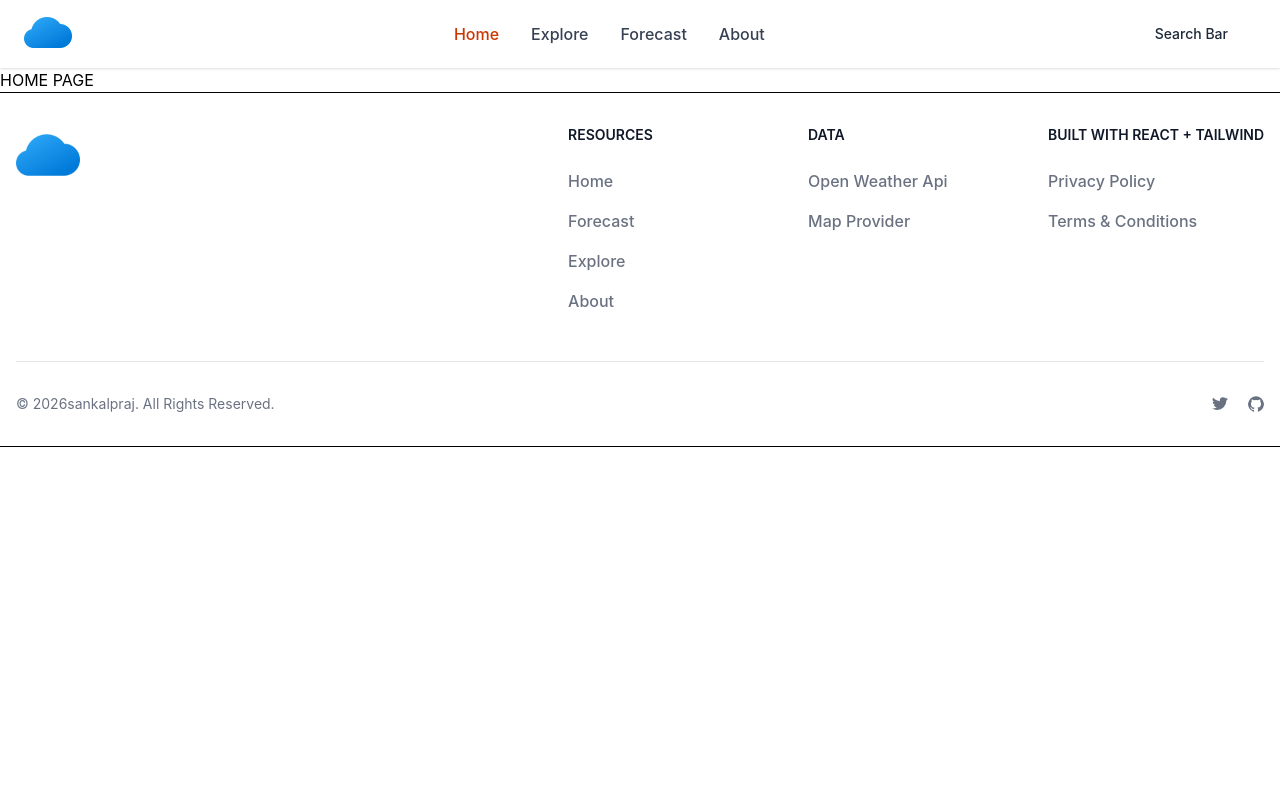
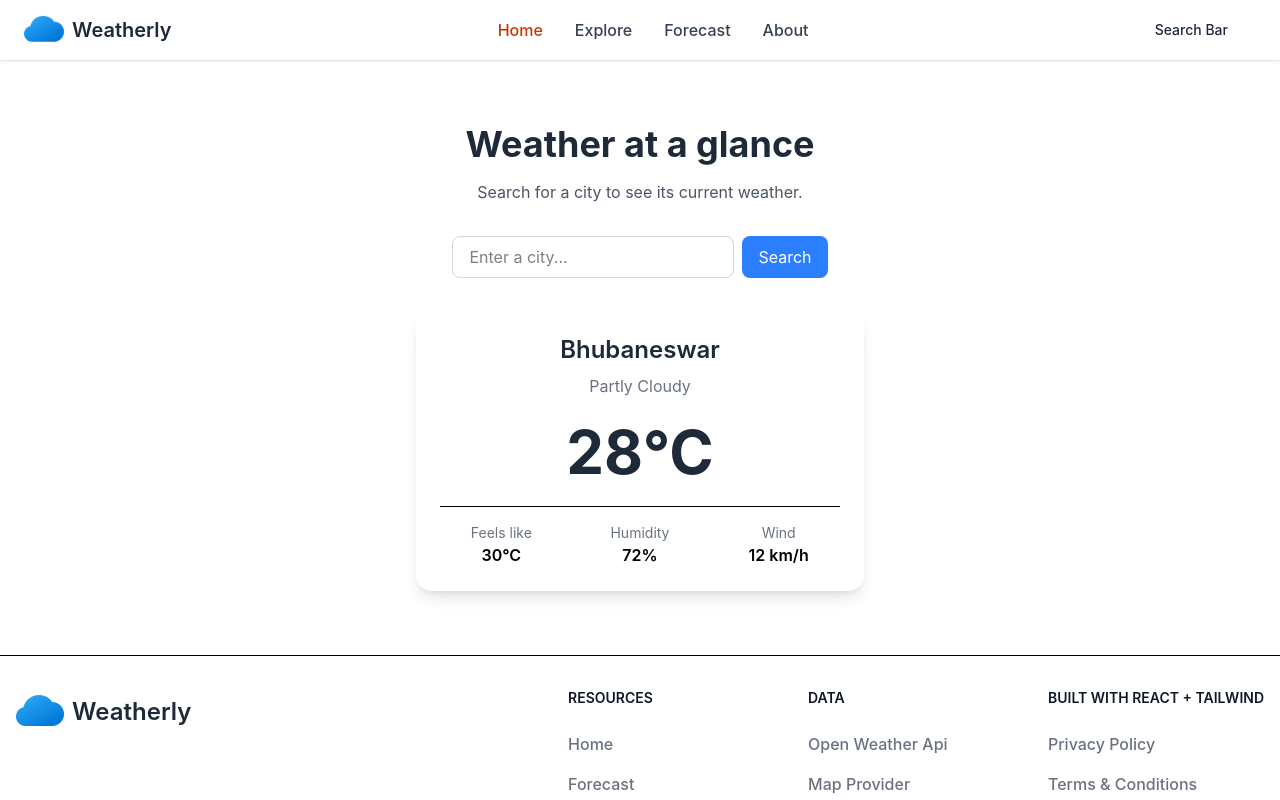
Before and after one commit to snaxx05/Weather-App-v2, a React (Vite) app: page / in a window 1280 px wide. Shown: the top 800 px of the page. Built offline with nearby package versions, Linux system fonts and the light colour scheme.

Commit message:
Build home page wetaher UI

```diff
--- /dev/null
+++ b/src/components/common/SearchBar.jsx
@@ -0,0 +1,22 @@
+import React from 'react'
+
+function SearchBar() {
+    return (
+        <div className="flex gap-2">
+            <input
+                type="text"
+                placeholder="Enter a city..."
+                className="border border-gray-300 rounded-lg px-4 py-2"
+            />
+
+            <button
+                type="button"
+                className="bg-blue-500 text-white rounded-lg px-4 py-2"
+            >
+                Search
+            </button>
+        </div>
+    )
+}
+
+export default SearchBar
--- /dev/null
+++ b/src/components/common/WeatherCard.jsx
@@ -0,0 +1,40 @@
+import React from 'react'
+
+function WeatherCard() {
+    return (
+        <div className="mx-auto mt-8 max-w-md rounded-2xl bg-white p-6 shadow-lg">
+            <div className="text-center">
+                <h2 className="text-2xl font-semibold text-gray-800">
+                    Bhubaneswar
+                </h2>
+
+                <p className="mt-2 text-gray-500">
+                    Partly Cloudy
+                </p>
+
+                <div className="my-6 text-6xl font-bold text-gray-800">
+                    28°C
+                </div>
+
+                <div className="grid grid-cols-3 gap-4 border-t pt-4">
+                    <div>
+                        <p className="text-sm text-gray-500">Feels like</p>
+                        <p className="font-semibold">30°C</p>
+                    </div>
+
+                    <div>
+                        <p className="text-sm text-gray-500">Humidity</p>
+                        <p className="font-semibold">72%</p>
+                    </div>
+
+                    <div>
+                        <p className="text-sm text-gray-500">Wind</p>
+                        <p className="font-semibold">12 km/h</p>
+                    </div>
+                </div>
+            </div>
+        </div>
+    )
+}
+
+export default WeatherCard
--- a/src/components/layout/Footer.jsx
+++ b/src/components/layout/Footer.jsx
@@ -11,9 +11,10 @@ export default function Footer() {
                         <Link to="/" className="flex items-center">
                             <img
                                 src={cloudLogo}
-                                className="mr-3 h-16"
-                                alt="Logo"
+                                className="mr-2 h-12"
+                                alt="Weatherly-logo"
                             />
+                            <span className='text-2xl font-semibold text-gray-800'>Weatherly</span>
                         </Link>
                     </div>
                     <div className="grid grid-cols-2 gap-8 sm:gap-6 sm:grid-cols-3">
--- a/src/components/layout/Navbar.jsx
+++ b/src/components/layout/Navbar.jsx
@@ -10,9 +10,10 @@ export default function Navbar() {
                     <Link to="/" className="flex items-center">
                         <img
                             src={cloudLogo}
-                            className="mr-3 h-12"
-                            alt="Logo"
+                            className="mr-2 h-10"
+                            alt="Weatherly-Logo"
                         />
+                        <span className='text-xl font-semibold text-gray-800'>Weatherly</span>
                     </Link>
                     <div className="flex items-center lg:order-2">
                         <Link
--- a/src/pages/Home.jsx
+++ b/src/pages/Home.jsx
@@ -1,9 +1,27 @@
 import React from 'react'
+import SearchBar from '../components/common/SearchBar'
+import WeatherCard from '../components/common/WeatherCard'
 
 function Home() {
-  return (
-    <h1>HOME PAGE</h1>
-  )
+    return (
+        <main>
+            <section className="text-center py-16 px-4">
+                <h1 className="text-4xl font-bold text-gray-800">
+                    Weather at a glance
+                </h1>
+
+                <p className="mt-4 text-gray-600">
+                    Search for a city to see its current weather.
+                </p>
+
+                <div className="mt-8 flex justify-center">
+                    <SearchBar />
+                </div>
+
+                <WeatherCard/>
+            </section>
+        </main>
+    )
 }
 
 export default Home
```
